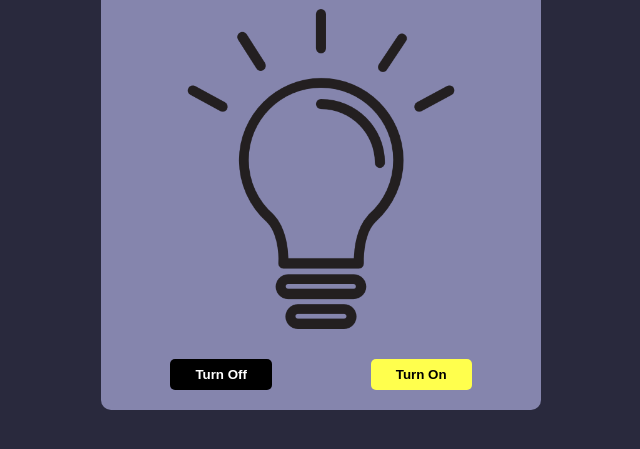
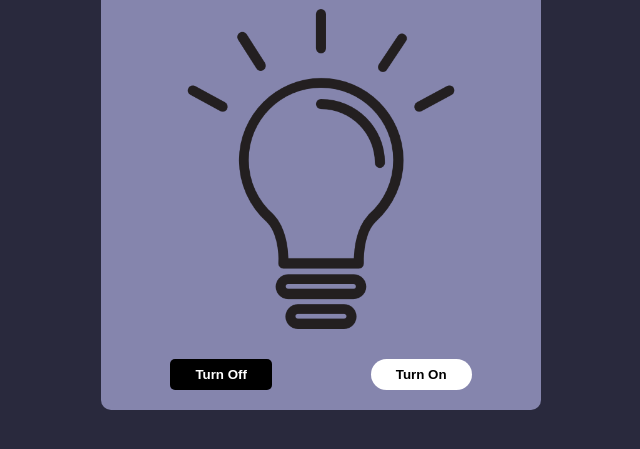
Before and after one commit to faiyankhan/Bulb-Toggler, a plain HTML site: page index.html in a window 1280 px wide. In both pictures the pointer is over the button "Turn On". Shown: the part 119-568 px from the top of the page, without its empty margins (319-959 px from the left). Drawn offline with Linux system fonts and the light colour scheme.

Commit message:
Hover effect added in ON Button

```diff
--- a/styles.css
+++ b/styles.css
@@ -35,10 +35,16 @@ body{
 }
 
 .btn-on{
-    background-color: #ffff4d;
+    background-color: #ffff33;
 }
 
 .btn-off{
     background-color: black;
     color: #fff;
 }
+
+.btn-on:hover{
+    border-radius: 20px;
+    transition: 1s;
+    background-color: #fff;
+}
```
